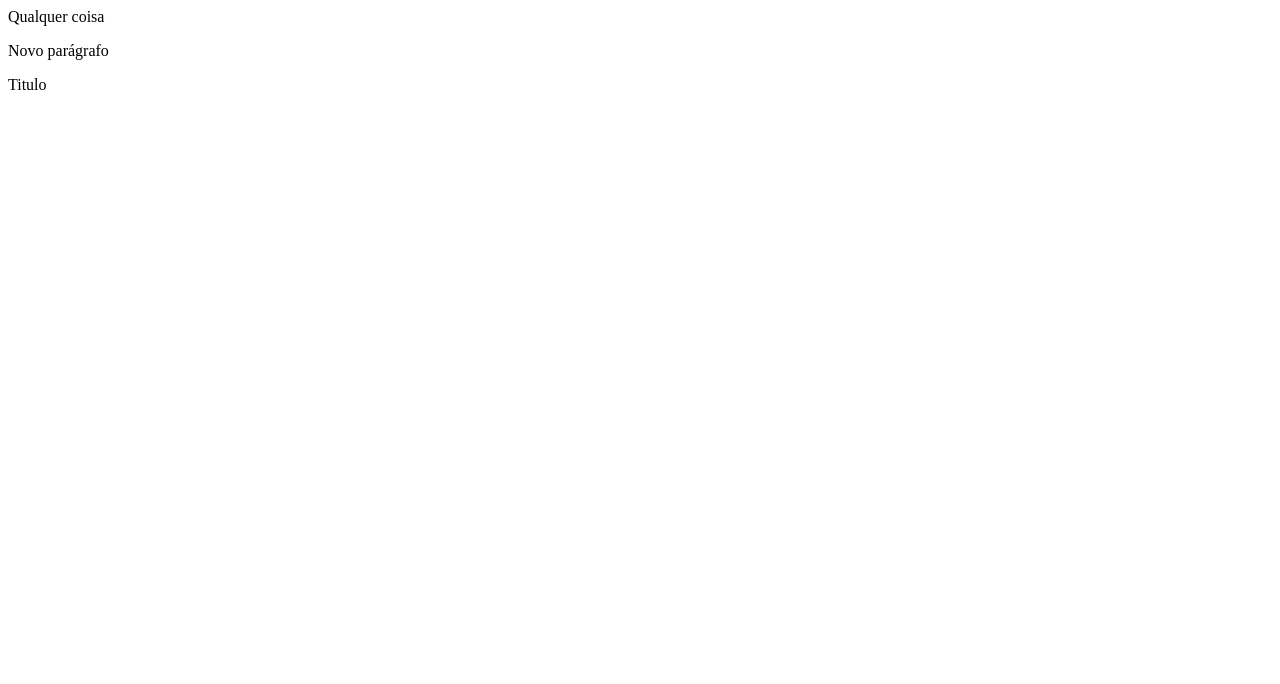
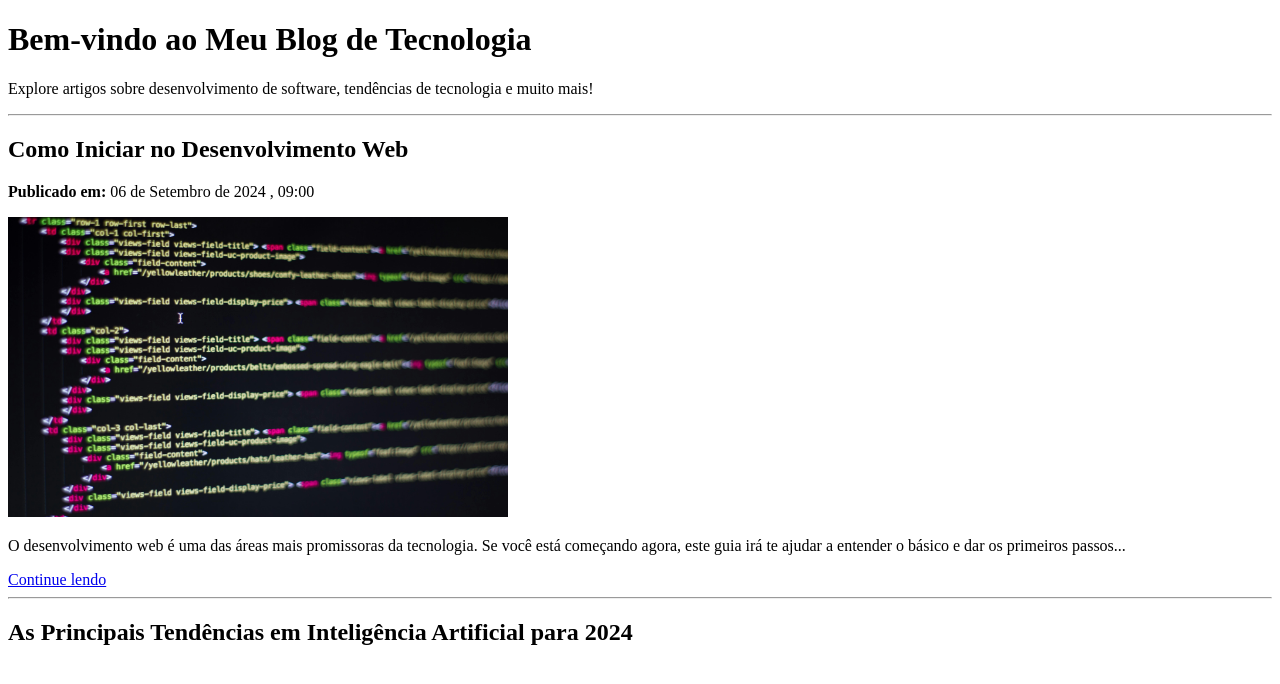
Before and after one commit to Caio-Beraldo/aula-git, a plain HTML site: page index.html in a window 1280 px wide. Drawn offline with Linux system fonts and the light colour scheme.

Commit message:
blog tecnologia

```diff
--- a/index.html
+++ b/index.html
@@ -6,9 +6,38 @@
     <title>Document</title>
 </head>
 <body>
-Qualquer coisa
-<p> Novo parágrafo</p>
-<t> Titulo </t>
+
+    <h1>
+        Bem-vindo ao Meu Blog  de Tecnologia
+
+    </h1>
+
+    <p>Explore artigos sobre desenvolvimento de software, tendências de tecnologia e muito mais!</p>
+    <hr>
+    <h2>
+        Como Iniciar no Desenvolvimento Web
+    </h2>
+    <p><strong>
+        Publicado em:</strong> 06 de Setembro de 2024 , 09:00
+    </p>
+    <img src="images/pexels-pixabay-270632.jpg" width="500px" height="300px"/>
+    <p>
+        O desenvolvimento web é uma das áreas mais promissoras da tecnologia. Se você está começando agora, este guia irá te ajudar a entender o básico e dar os primeiros passos...
+    </p>
+    <a href="https://pt.wikipedia.org/wiki/Desenvolvimento_web"> Continue lendo</a>
+    <hr>
+    <h2>
+        As Principais Tendências em Inteligência Artificial para 2024
+    </h2>
+
+
+
+
+
+
+
+
 
 </body>
 </html>
+<!--align="center"-->
```
Also changed, not shown: images/pexels-pixabay-270632.jpg (added).
